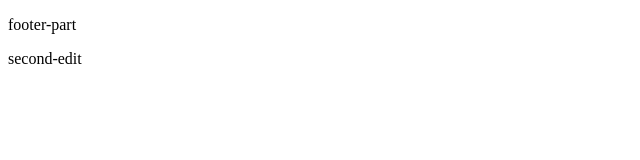
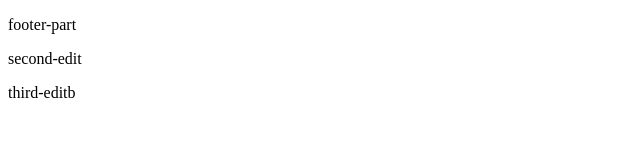
Before and after one commit to shumatukadai/shumatukadai, a plain HTML site: page index.html in a window 1280 px wide. Shown: the full height of the page, 0-640 px from the left. Drawn offline with Linux system fonts and the light colour scheme.

Commit message:
add p tag in footer

```diff
--- a/index.html
+++ b/index.html
@@ -14,5 +14,6 @@
 <footer>
   <p>footer-part</p>
   <p>second-edit</p>
+  <p>third-editb</p>
 </footer>
 </html>
```
